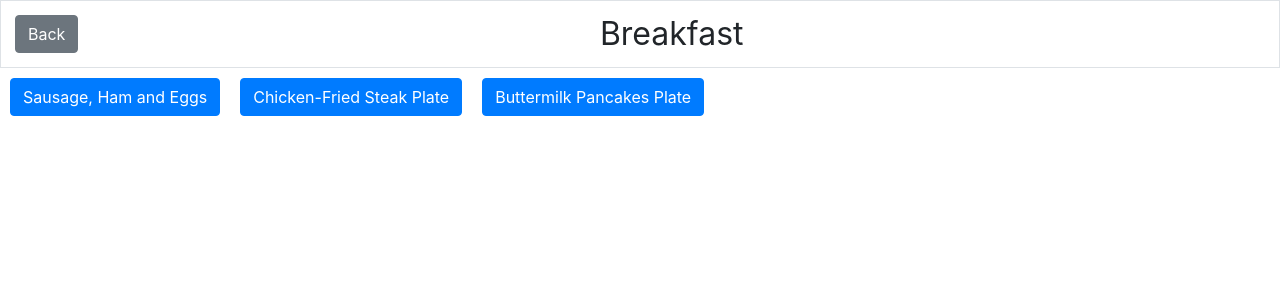
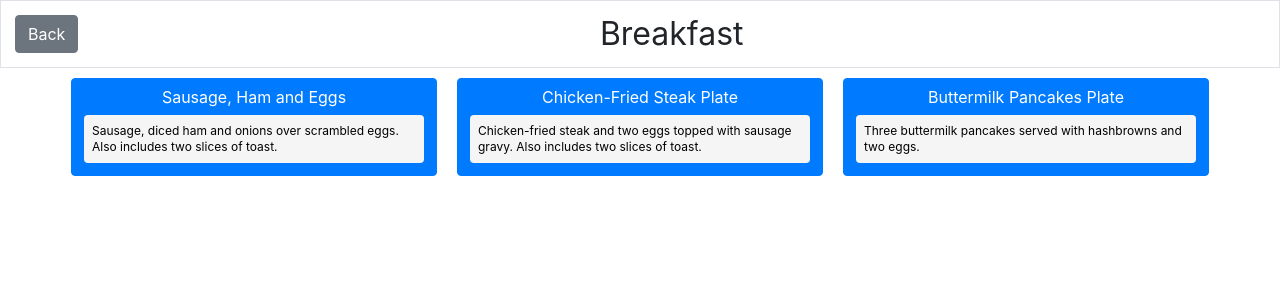
Before and after one commit to rlloyd2001/order-food-react-ts, a React (Create React App) app: page / in a window 1280 px wide. Both pictures are taken after a click on the button "Breakfast". Shown: the top 300 px of the page. Built offline with nearby package versions, Linux system fonts and the light colour scheme; the HTML template or start-up script is replaced by a standard one.

Commit message:
adding a description to the menu button component

```diff
--- /dev/null
+++ b/src/order-category-menu/MenuItemButton.css
@@ -0,0 +1,14 @@
+.menu-btn-description {
+  width: 340px;
+  white-space: pre-wrap;
+  font-size: 12px;
+  text-align: left;
+  background-color: whitesmoke;
+  color: black;
+  padding: 8px;
+  margin-top: 6px;
+  margin-bottom: 6px;
+  border-style: unset;
+  border-radius: 4px;
+  line-height: 16px;
+}
--- a/src/order-category-menu/MenuItemButton.tsx
+++ b/src/order-category-menu/MenuItemButton.tsx
@@ -1,4 +1,5 @@
 import * as React from 'react';
+import './MenuItemButton.css';
 
 class MenuItemButton extends React.Component {
   public props: Readonly<{ menuItem: IMenuItem }>;
@@ -10,7 +11,10 @@ class MenuItemButton extends React.Component {
 
   public render() {
     return (
-      <button style={{margin: '10px'}} type="button" className="btn btn-primary">{this.props.menuItem.title}</button>
+      <button style={{margin: '10px'}} type="button" className="btn btn-primary">
+        {this.props.menuItem.title}<br/>
+        <div className="menu-btn-description">{this.props.menuItem.description}</div>
+      </button>
     );
   }
 }
--- a/src/order-category-menu/OrderCategoryMenu.tsx
+++ b/src/order-category-menu/OrderCategoryMenu.tsx
@@ -41,7 +41,7 @@ class OrderCategoryMenu extends React.Component {
     }
 
     return (
-      <div>
+      <div style={{textAlign: 'center'}}>
         <div className="border" style={{width: '100%', padding: '14px', display: 'inline-block'}}>
           <button style={{float: 'left'}} type="button" className="btn btn-secondary" onClick={selectOtherCategory}>Back</button>
           <div className="title">{this.state.title}</div>
--- a/src/store-services/orderMenuExample.json
+++ b/src/store-services/orderMenuExample.json
@@ -41,7 +41,7 @@
       "id": "11", "categoryId": "5", "title": "Handful of Dumb Dumb Suckers",
       "description": "We have a bunch of these leftover from halloween. Getting a butterscotch flavored one is not guaranteed."
     }, {
-      "id": "12", "categoryId": "4", "title": "Tap Water",
+      "id": "12", "categoryId": "6", "title": "Tap Water",
       "description": "Fresh flouridated and chloridated water right out of the tap. We'll throw in a lemon slice in to make it palatable."
     }
   ]
```
